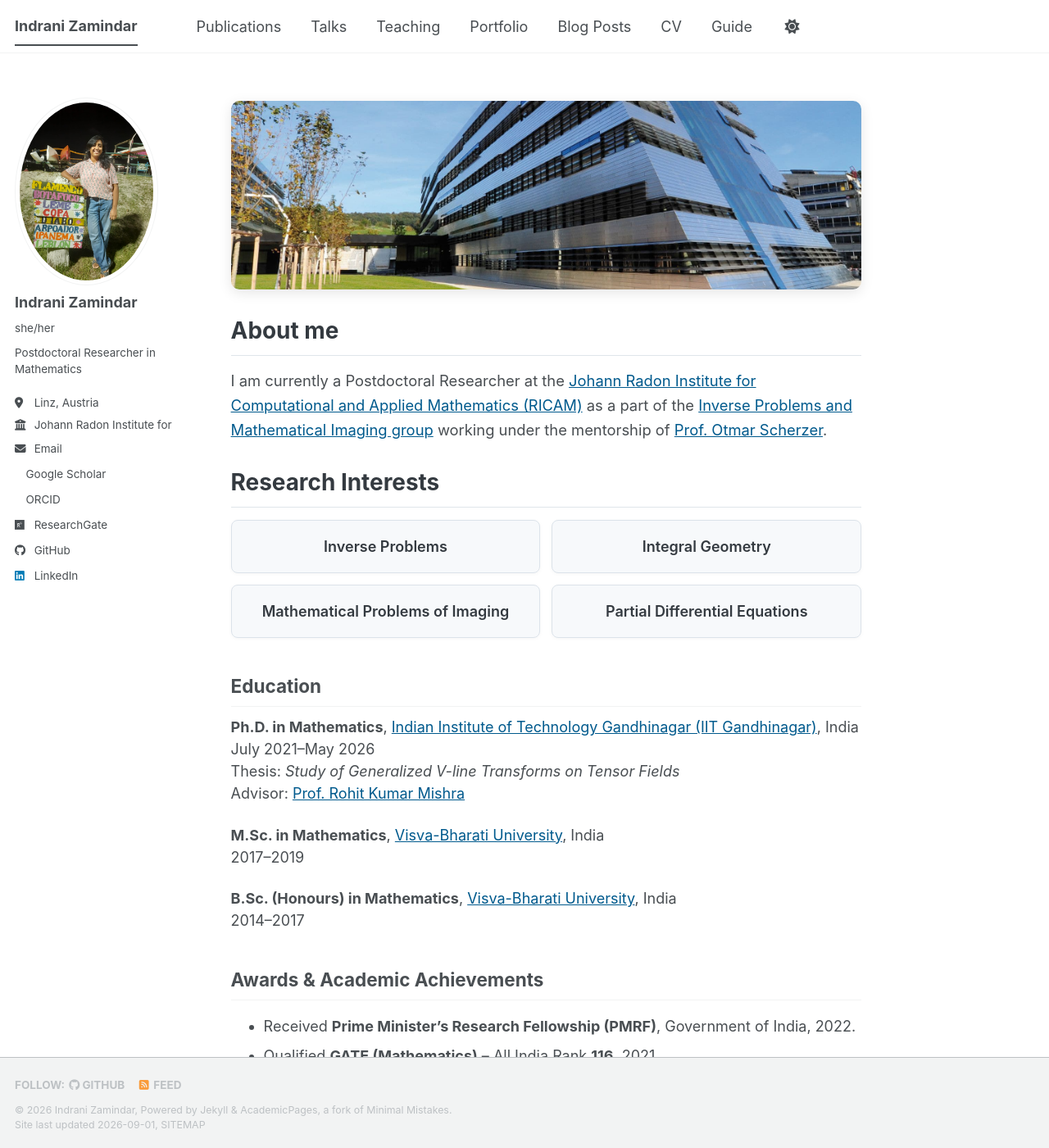
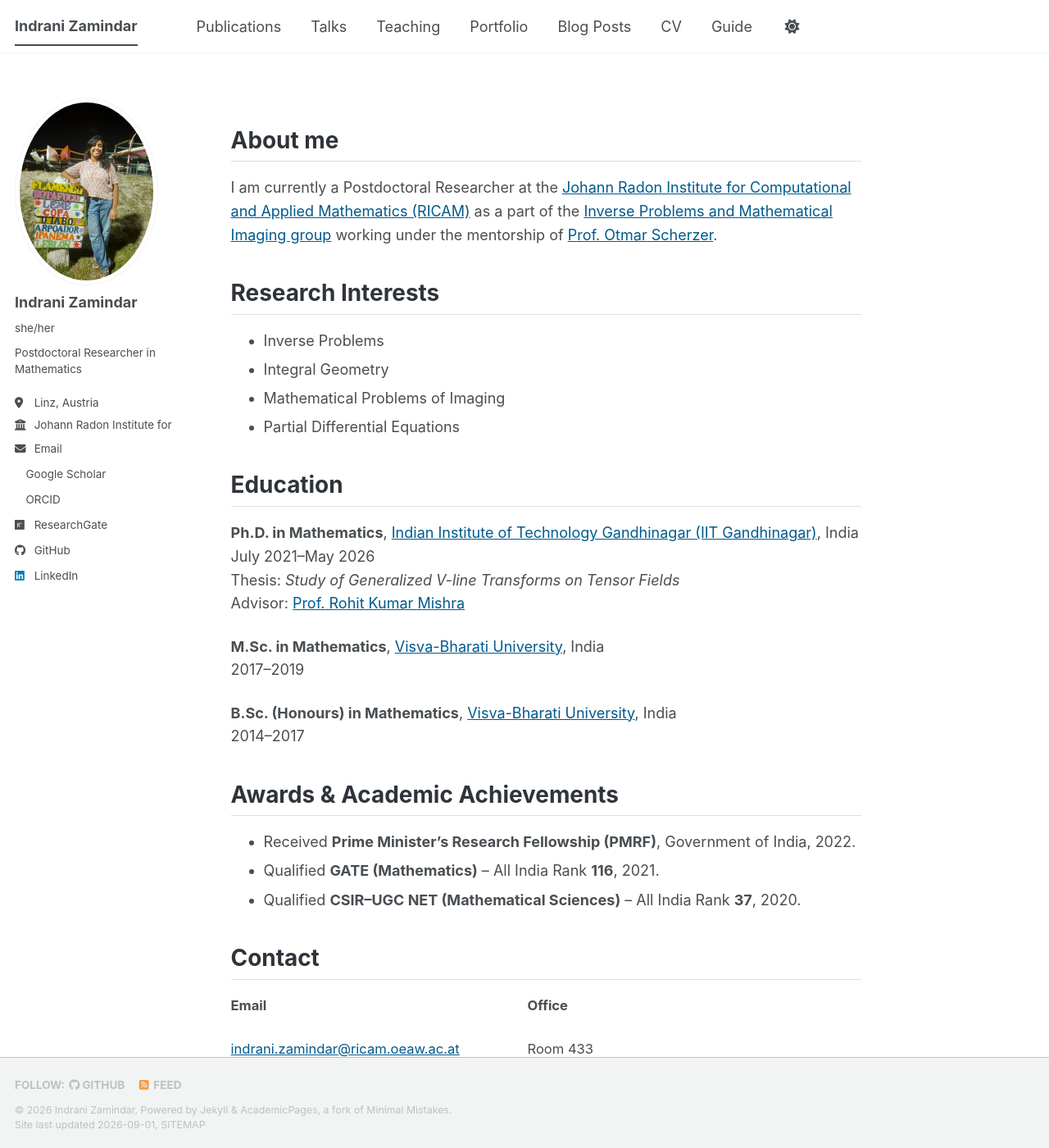
Before and after one commit to izamindar/izamindar.github.io, a Jekyll site: the page built from _pages/about.md, in a window 1280 px wide and 1400 px high. Shown: the whole window at 82% size. Built offline with Jekyll 4.4.1, drawn with Linux system fonts in a browser that asks for light colours; a style sheet for code colours, icons or effects is not loaded; part of the change alters nothing that is shown; some of the changed text lies outside the part shown.

```diff
--- a/_pages/about.md
+++ b/_pages/about.md
@@ -6,57 +6,20 @@ redirect_from:
   - /about/
   - /about.html
 ---
+
 <style>
-.ricam-hero {
-  width: 100%;
-  height: 230px;
-  background-image: url('/images/ricam.jpg');
-  background-size: cover;
-  background-position: center 55%;
-  background-repeat: no-repeat;
-  border-radius: 10px;
-  margin: 8px 0 30px 0;
-  box-shadow: 0 4px 16px rgba(0,0,0,0.10);
+.page__content {
+  line-height: 1.6;
 }
 
-.home-heading {
+.page__content h2 {
   font-size: 1.55em;
   font-weight: 700;
-  color: #343a40;
-  margin-top: 28px;
-  margin-bottom: 15px;
-  padding-bottom: 8px;
-  border-bottom: 1px solid #dfe5ea;
-}
-
-.about-text {
-  font-size: 1.02em;
-  line-height: 1.65;
-  margin-bottom: 28px;
-}
-
-.research-grid {
-  display: grid;
-  grid-template-columns: repeat(2, 1fr);
-  gap: 14px;
-  margin: 14px 0 30px 0;
-}
-
-.research-card {
-  background: #f7f9fb;
-  border: 1px solid #dce3ea;
-  border-radius: 8px;
-  padding: 18px 14px;
-  text-align: center;
-  font-weight: 600;
-  color: #343a40;
-  box-shadow: 0 1px 5px rgba(0,0,0,0.04);
-}
-
-.research-card:hover {
-  border-color: #356f9f;
-  transform: translateY(-2px);
-  transition: 0.2s ease;
+  color: #2f343a;
+  margin-top: 2.2rem;
+  margin-bottom: 1rem;
+  padding-bottom: 0.45rem;
+  border-bottom: 1px solid #d9e0e6;
 }
 
 .page__content a {
@@ -67,39 +30,25 @@ redirect_from:
   color: #003f66;
 }
 
-@media (max-width: 768px) {
-  .ricam-hero {
-    height: 160px;
-  }
+.page__content ul {
+  margin-top: 0.5rem;
+}
 
-  .research-grid {
-    grid-template-columns: 1fr;
-  }
+.page__content li {
+  margin-bottom: 0.35rem;
 }
 </style>
 
-<div class="ricam-hero"></div>
+## About me
 
-<div class="home-heading">About me</div>
+I am currently a Postdoctoral Researcher at the [Johann Radon Institute for Computational and Applied Mathematics (RICAM)](https://www.ricam.oeaw.ac.at/) as a part of the [Inverse Problems and Mathematical Imaging group](https://www.oeaw.ac.at/ricam/research/groups/group-scherzer/team) working under the mentorship of [Prof. Otmar Scherzer](https://www.oeaw.ac.at/ricam/staff/otmar-scherzer).
 
-<div class="about-text">
-I am currently a Postdoctoral Researcher at the
-<a href="https://www.ricam.oeaw.ac.at/">Johann Radon Institute for Computational and Applied Mathematics (RICAM)</a>
-as a part of the
-<a href="https://www.oeaw.ac.at/ricam/research/groups/group-scherzer/team">Inverse Problems and Mathematical Imaging group</a>
-working under the mentorship of
-<a href="https://www.oeaw.ac.at/ricam/staff/otmar-scherzer">Prof. Otmar Scherzer</a>.
-</div>
+## Research Interests
 
-<div class="home-heading">Research Interests</div>
-
-<div class="research-grid">
-  <div class="research-card">Inverse Problems</div>
-  <div class="research-card">Integral Geometry</div>
-  <div class="research-card">Mathematical Problems of Imaging</div>
-  <div class="research-card">Partial Differential Equations</div>
-</div>
-
+- Inverse Problems
+- Integral Geometry
+- Mathematical Problems of Imaging
+- Partial Differential Equations
 
 ## Education
 
@@ -118,50 +67,26 @@ Advisor: [Prof. Rohit Kumar Mishra](https://sites.google.com/view/rkmishra91)
 
 - Received **Prime Minister's Research Fellowship (PMRF)**, Government of India, 2022.
 - Qualified **GATE (Mathematics)** – All India Rank **116**, 2021.
-- Qualified **CSIR-UGC NET (Mathematical Sciences)** – All India Rank **37**, 2020.
+- Qualified **CSIR–UGC NET (Mathematical Sciences)** – All India Rank **37**, 2020.
 
+## Contact
 
+<div style="display:grid; grid-template-columns:1fr 1.35fr; gap:60px; align-items:start; font-size:0.92em;">
 
-<h2>Contact</h2>
-
-<div style="
-  display: grid;
-  grid-template-columns: 1fr 1.45fr;
-  column-gap: 80px;
-  max-width: 1100px;
-  margin: 25px auto 0 auto;
-  font-size: 0.88em;
-  line-height: 1.55;
-">
-
-  <!-- Email -->
   <div>
-    <h3 style="margin-top:0; margin-bottom:8px; font-size:1.1em;">Email</h3>
-
-    <div>
-      <a href="mailto:indrani.zamindar@ricam.oeaw.ac.at">
-        indrani.zamindar@ricam.oeaw.ac.at
-      </a><br>
-
-      <a href="mailto:indrani.zamindar@oeaw.ac.at">
-        indrani.zamindar@oeaw.ac.at
-      </a><br>
-
-      <a href="mailto:indranizamindar648@gmail.com">
-        indranizamindar648@gmail.com
-      </a>
-    </div>
+    <strong>Email</strong><br><br>
+    <a href="mailto:indrani.zamindar@ricam.oeaw.ac.at">indrani.zamindar@ricam.oeaw.ac.at</a><br>
+    <a href="mailto:indrani.zamindar@oeaw.ac.at">indrani.zamindar@oeaw.ac.at</a><br>
+    <a href="mailto:indranizamindar648@gmail.com">indranizamindar648@gmail.com</a>
   </div>
 
-  <!-- Office -->
   <div>
-    <h3 style="margin-top:0; margin-bottom:8px; font-size:1.1em;">Office</h3>
-
-    <div>
-      Room 433<br>
-      Johann Radon Institute for Computational and Applied Mathematics (RICAM)<br>
-      Altenberger Straße 69, 4040 Linz, Austria
-    </div>
+    <strong>Office</strong><br><br>
+    Room 433<br>
+    Johann Radon Institute for Computational and Applied Mathematics (RICAM)<br>
+    Austrian Academy of Sciences<br>
+    Altenberger Straße 69<br>
+    4040 Linz, Austria
   </div>
 
 </div>
```
